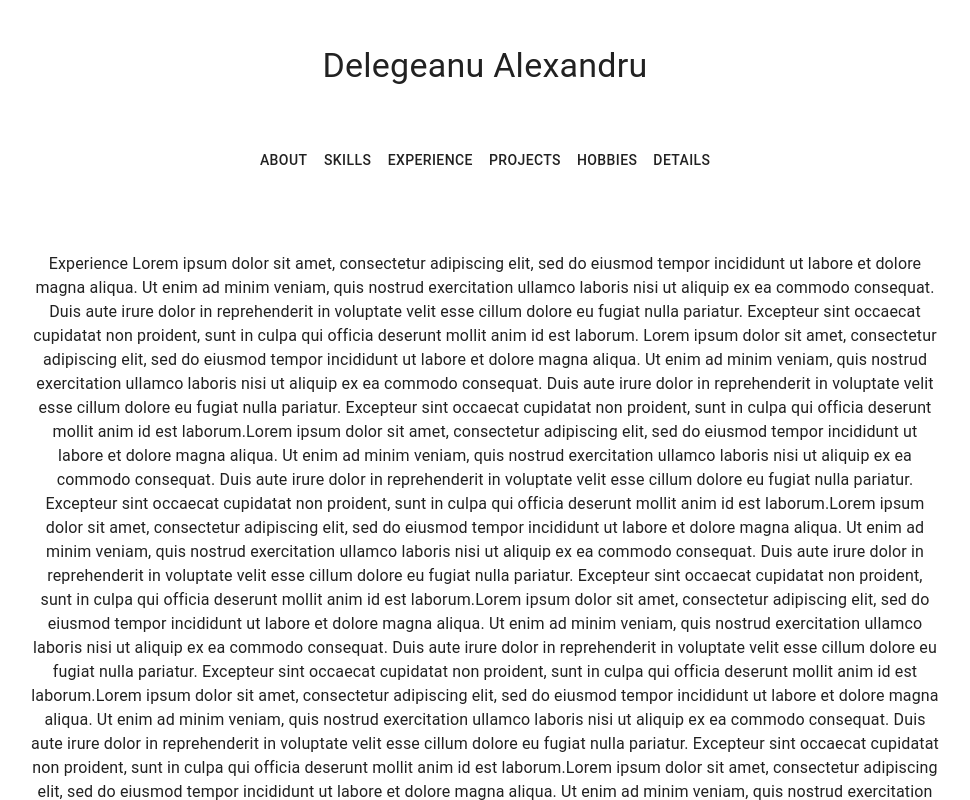
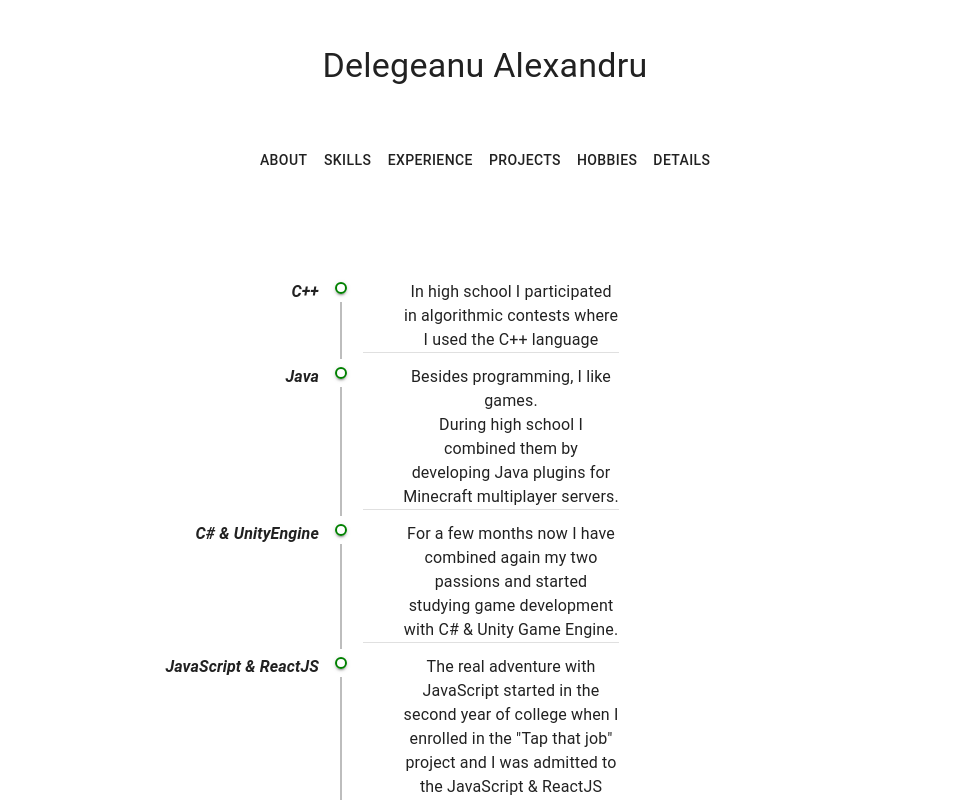
Before and after one commit to TheAncientOwl/personal-page, a React (Create React App) app: page / in a window 1280 px wide. Both pictures are taken after a click on the button "EXPERIENCE". Shown: the top 800 px of the page, without its empty margins (155-1125 px from the left). Built offline with nearby package versions, Linux system fonts and the light colour scheme.

Commit message:
Finished experience.

```diff
--- a/package.json
+++ b/package.json
@@ -5,6 +5,7 @@
   "dependencies": {
     "@material-ui/core": "^4.11.3",
     "@material-ui/icons": "^4.11.2",
+    "@material-ui/lab": "^4.0.0-alpha.57",
     "@testing-library/jest-dom": "^5.11.10",
     "@testing-library/react": "^11.2.6",
     "@testing-library/user-event": "^12.8.3",
--- a/src/components/Experience.jsx
+++ b/src/components/Experience.jsx
@@ -1,57 +1,64 @@
 import React from 'react';
+import Timeline from '@material-ui/lab/Timeline';
+import TimelineItem from '@material-ui/lab/TimelineItem';
+import TimelineSeparator from '@material-ui/lab/TimelineSeparator';
+import TimelineConnector from '@material-ui/lab/TimelineConnector';
+import TimelineContent from '@material-ui/lab/TimelineContent';
+import TimelineDot from '@material-ui/lab/TimelineDot';
+import { Typography, Divider } from '@material-ui/core';
+
+const ExperienceConfig = [
+  {
+    language: 'C++',
+    details: [' In high school I participated in algorithmic contests where I used the C++ language'],
+  },
+  {
+    language: 'Java',
+    details: [
+      'Besides programming, I like games.',
+      'During high school I combined them by developing Java plugins for Minecraft multiplayer servers.',
+    ],
+  },
+  {
+    language: 'C# & UnityEngine',
+    details: [
+      'For a few months now I have combined again my two passions and started studying game development with C# & Unity Game Engine.',
+    ],
+  },
+  {
+    language: 'JavaScript & ReactJS',
+    details: [
+      'The real adventure with JavaScript started in the second year of college when I enrolled in the "Tap that job" project and I was admitted to the JavaScript & ReactJS courses at Ubisoft.',
+    ],
+  },
+];
+
+import './border.css';
 
 export default function Experience() {
   return (
-    <div>
-      Experience Lorem ipsum dolor sit amet, consectetur adipiscing elit, sed do eiusmod tempor incididunt ut labore et
-      dolore magna aliqua. Ut enim ad minim veniam, quis nostrud exercitation ullamco laboris nisi ut aliquip ex ea
-      commodo consequat. Duis aute irure dolor in reprehenderit in voluptate velit esse cillum dolore eu fugiat nulla
-      pariatur. Excepteur sint occaecat cupidatat non proident, sunt in culpa qui officia deserunt mollit anim id est
-      laborum. Lorem ipsum dolor sit amet, consectetur adipiscing elit, sed do eiusmod tempor incididunt ut labore et
-      dolore magna aliqua. Ut enim ad minim veniam, quis nostrud exercitation ullamco laboris nisi ut aliquip ex ea
-      commodo consequat. Duis aute irure dolor in reprehenderit in voluptate velit esse cillum dolore eu fugiat nulla
-      pariatur. Excepteur sint occaecat cupidatat non proident, sunt in culpa qui officia deserunt mollit anim id est
-      laborum.Lorem ipsum dolor sit amet, consectetur adipiscing elit, sed do eiusmod tempor incididunt ut labore et
-      dolore magna aliqua. Ut enim ad minim veniam, quis nostrud exercitation ullamco laboris nisi ut aliquip ex ea
-      commodo consequat. Duis aute irure dolor in reprehenderit in voluptate velit esse cillum dolore eu fugiat nulla
-      pariatur. Excepteur sint occaecat cupidatat non proident, sunt in culpa qui officia deserunt mollit anim id est
-      laborum.Lorem ipsum dolor sit amet, consectetur adipiscing elit, sed do eiusmod tempor incididunt ut labore et
-      dolore magna aliqua. Ut enim ad minim veniam, quis nostrud exercitation ullamco laboris nisi ut aliquip ex ea
-      commodo consequat. Duis aute irure dolor in reprehenderit in voluptate velit esse cillum dolore eu fugiat nulla
-      pariatur. Excepteur sint occaecat cupidatat non proident, sunt in culpa qui officia deserunt mollit anim id est
-      laborum.Lorem ipsum dolor sit amet, consectetur adipiscing elit, sed do eiusmod tempor incididunt ut labore et
-      dolore magna aliqua. Ut enim ad minim veniam, quis nostrud exercitation ullamco laboris nisi ut aliquip ex ea
-      commodo consequat. Duis aute irure dolor in reprehenderit in voluptate velit esse cillum dolore eu fugiat nulla
-      pariatur. Excepteur sint occaecat cupidatat non proident, sunt in culpa qui officia deserunt mollit anim id est
-      laborum.Lorem ipsum dolor sit amet, consectetur adipiscing elit, sed do eiusmod tempor incididunt ut labore et
-      dolore magna aliqua. Ut enim ad minim veniam, quis nostrud exercitation ullamco laboris nisi ut aliquip ex ea
-      commodo consequat. Duis aute irure dolor in reprehenderit in voluptate velit esse cillum dolore eu fugiat nulla
-      pariatur. Excepteur sint occaecat cupidatat non proident, sunt in culpa qui officia deserunt mollit anim id est
-      laborum.Lorem ipsum dolor sit amet, consectetur adipiscing elit, sed do eiusmod tempor incididunt ut labore et
-      dolore magna aliqua. Ut enim ad minim veniam, quis nostrud exercitation ullamco laboris nisi ut aliquip ex ea
-      commodo consequat. Duis aute irure dolor in reprehenderit in voluptate velit esse cillum dolore eu fugiat nulla
-      pariatur. Excepteur sint occaecat cupidatat non proident, sunt in culpa qui officia deserunt mollit anim id est
-      laborum.commodo consequat. Duis aute irure dolor in reprehenderit in voluptate velit esse cillum dolore eu fugiat
-      nulla pariatur. Excepteur sint occaecat cupidatat non proident, sunt in culpa qui officia deserunt mollit anim id
-      est laborum.Lorem ipsum dolor sit amet, consectetur adipiscing elit, sed do eiusmod tempor incididunt ut labore et
-      dolore magna aliqua. Ut enim ad minim veniam, quis nostrud exercitation ullamco laboris nisi ut aliquip ex ea
-      commodo consequat. Duis aute irure dolor in reprehenderit in voluptate velit esse cillum dolore eu fugiat nulla
-      pariatur. Excepteur sint occaecat cupidatat non proident, sunt in culpa qui officia deserunt mollit anim id est
-      laborum.Lorem ipsum dolor sit amet, consectetur adipiscing elit, sed do eiusmod tempor incididunt ut labore et
-      dolore magna aliqua. Ut enim ad minim veniam, quis nostrud exercitation ullamco laboris nisi ut aliquip ex ea
-      commodo consequat. Duis aute irure dolor in reprehenderit in voluptate velit esse cillum dolore eu fugiat nulla
-      pariatur. Excepteur sint occaecat cupidatat non proident, sunt in culpa qui officia deserunt mollit anim id est
-      laborum.commodo consequat. Duis aute irure dolor in reprehenderit in voluptate velit esse cillum dolore eu fugiat
-      nulla pariatur. Excepteur sint occaecat cupidatat non proident, sunt in culpa qui officia deserunt mollit anim id
-      est laborum.Lorem ipsum dolor sit amet, consectetur adipiscing elit, sed do eiusmod tempor incididunt ut labore et
-      dolore magna aliqua. Ut enim ad minim veniam, quis nostrud exercitation ullamco laboris nisi ut aliquip ex ea
-      commodo consequat. Duis aute irure dolor in reprehenderit in voluptate velit esse cillum dolore eu fugiat nulla
-      pariatur. Excepteur sint occaecat cupidatat non proident, sunt in culpa qui officia deserunt mollit anim id est
-      laborum.Lorem ipsum dolor sit amet, consectetur adipiscing elit, sed do eiusmod tempor incididunt ut labore et
-      dolore magna aliqua. Ut enim ad minim veniam, quis nostrud exercitation ullamco laboris nisi ut aliquip ex ea
-      commodo consequat. Duis aute irure dolor in reprehenderit in voluptate velit esse cillum dolore eu fugiat nulla
-      pariatur. Excepteur sint occaecat cupidatat non proident, sunt in culpa qui officia deserunt mollit anim id est
-      laborum.
-    </div>
+    <Timeline align='right'>
+      {ExperienceConfig.map((exp, index) => (
+        <TimelineItem key={index}>
+          <TimelineContent>
+            <Typography component='div' style={{ textAlign: 'center' }}>
+              <ul style={{ listStyleType: 'none' }}>
+                {exp.details.map((detail, index) => (
+                  <li key={index}>{detail}</li>
+                ))}
+              </ul>
+            </Typography>
+            <Divider />
+          </TimelineContent>
+
+          <TimelineSeparator>
+            <TimelineDot variant='outlined' style={{ color: 'green' }} color='greey' />
+            <TimelineConnector />
+          </TimelineSeparator>
+
+          <TimelineContent style={{ fontStyle: 'italic', fontWeight: 'bold' }}>{exp.language}</TimelineContent>
+        </TimelineItem>
+      ))}
+    </Timeline>
   );
 }
```
Also changed, not shown: 1 other file (tests, documents, lock files or other folders).
